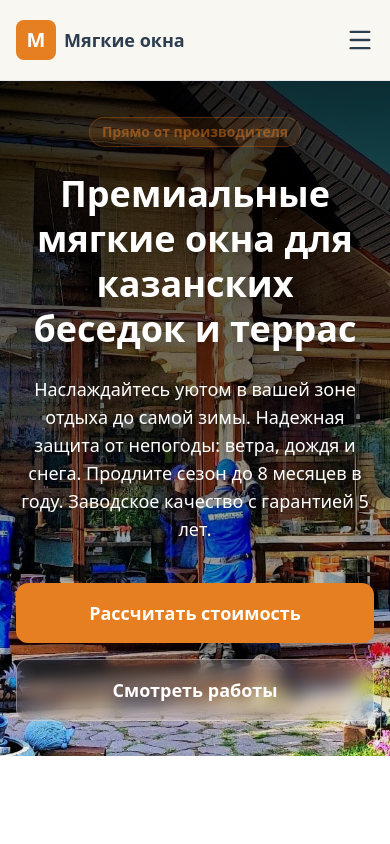
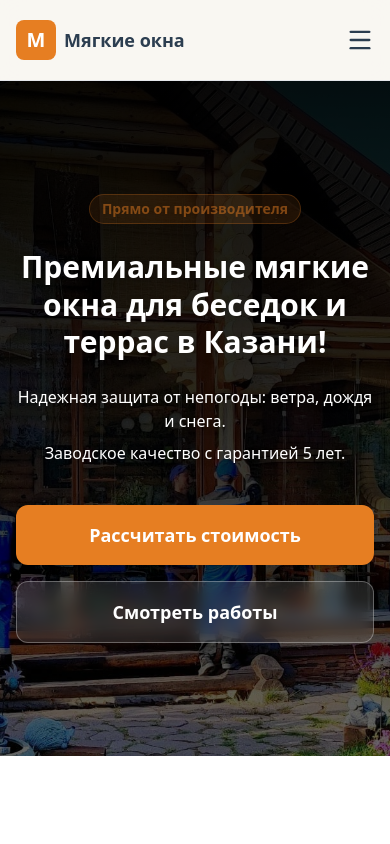
Before and after one commit to boyKirill/soft-windows-landing, a Next.js app: page / in a window 390 px wide. Shown: the top 844 px of the page. Built offline with nearby package versions, Linux system fonts and the light colour scheme.

Commit message:
Fix mobile font sizes, darken gradient and update text in Hero

```diff
--- a/src/components/Hero.tsx
+++ b/src/components/Hero.tsx
@@ -11,7 +11,8 @@ export default function Hero() {
           backgroundImage: "url('/kazan-hero-bg.jpg')",
         }}
       >
-        <div className="absolute inset-0 bg-gradient-to-b from-black/80 via-black/50 to-transparent" />
+        <div className="absolute inset-0 bg-black/40" />
+        <div className="absolute inset-0 bg-gradient-to-b from-black/90 via-black/70 to-black/30" />
       </div>
 
       {/* Content */}
@@ -19,12 +20,13 @@ export default function Hero() {
         <span className="inline-block py-1 px-3 rounded-full bg-button/20 text-button border border-button/50 font-semibold mb-6 animate-pulse text-sm sm:text-base">
           Прямо от производителя
         </span>
-        <h1 className="text-4xl md:text-6xl lg:text-7xl font-bold text-white mb-6 drop-shadow-lg leading-tight">
-          Премиальные мягкие окна для казанских беседок и террас
+        <h1 className="text-3xl sm:text-4xl md:text-5xl lg:text-6xl font-bold text-white mb-6 drop-shadow-lg leading-tight sm:leading-tight">
+          Премиальные мягкие окна для беседок и террас в Казани!
         </h1>
-        <p className="text-lg md:text-2xl text-white mb-10 max-w-3xl mx-auto drop-shadow-md">
-          Наслаждайтесь уютом в вашей зоне отдыха до самой зимы. Надежная защита от непогоды: ветра, дождя и снега. Продлите сезон до 8 месяцев в году. Заводское качество с гарантией 5 лет.
-        </p>
+        <div className="text-base sm:text-lg md:text-2xl text-white mb-10 max-w-3xl mx-auto drop-shadow-md space-y-2">
+          <p>Надежная защита от непогоды: ветра, дождя и снега.</p>
+          <p>Заводское качество с гарантией 5 лет.</p>
+        </div>
         <div className="flex flex-col sm:flex-row items-center justify-center gap-4">
           <a href="#contact" className="w-full sm:w-auto px-8 py-4 bg-button hover:bg-button-hover text-white rounded-xl font-bold text-lg transition-all transform hover:scale-105 hover:-translate-y-1 shadow-xl">
             Рассчитать стоимость
```
